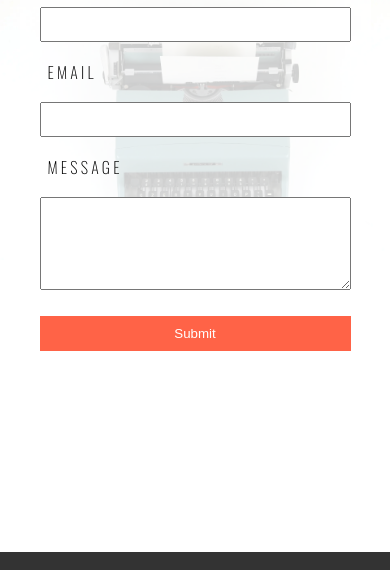
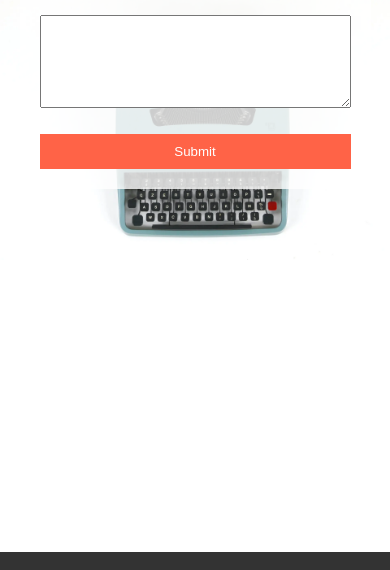
Before and after one commit to mark-c-81/wickhousepublishing, a plain HTML site: page contact.html in a window 390 px wide. Shown: the part 358-928 px from the top of the page. Drawn offline with nearby package versions, Linux system fonts and the light colour scheme.

Commit message:
fixed the contact page alignment

```diff
--- a/contact.html
+++ b/contact.html
@@ -56,7 +56,7 @@
         <div class="form-container">
           <h1>Contact Us</h1>
           <form
-            action="https://formsubmit.co/7b2f74ac49afc64393419bf0f6d475eb"
+            action="https://formsubmit.co/submissions@wickhousepublishing.com"
             method="POST"
           >
             <label for="name">Name</label>
--- a/css/contact.css
+++ b/css/contact.css
@@ -60,3 +60,29 @@
 .form-container button:hover {
   background-color: rgb(229, 85, 60);
 }
+
+/* Media Queries */
+
+@media (max-width: 1280px) {
+}
+
+@media (max-width: 992px) {
+}
+
+@media (max-width: 576px) {
+  .contact-container {
+    /* background-image: url("/images/site/type-writer.jpg"); */
+    /* background-size: cover;
+  background-position: center; */
+    display: flex;
+    justify-content: center;
+    align-items: flex-start;
+    height: 100vh;
+  }
+}
+
+@media (max-width: 375px) {
+}
+
+@media (max-width: 320px) {
+}
```
